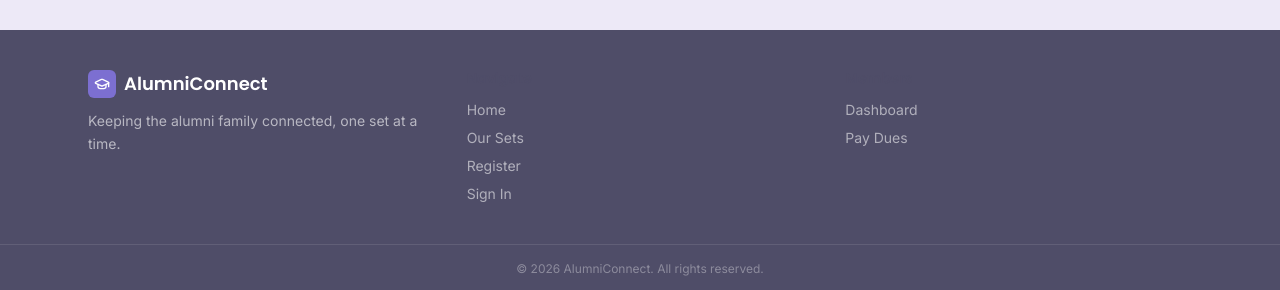
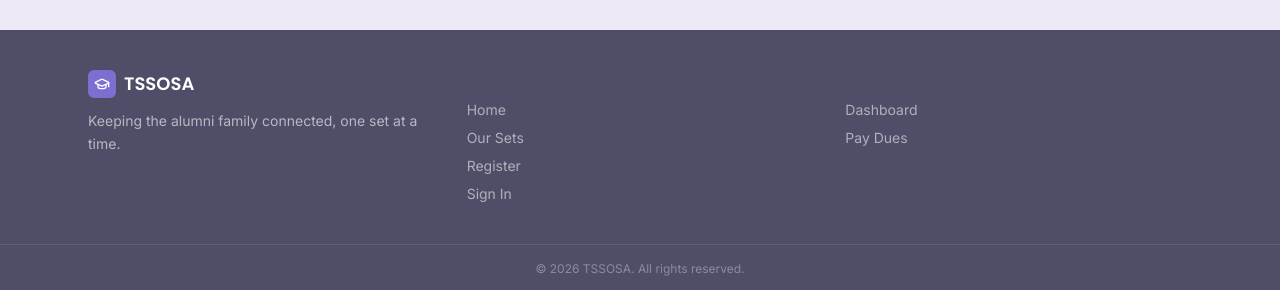
Before and after one commit to echopofi/TOSSA-Webpage, a Next.js app in the folder frontend/: page / in a window 1280 px wide. Shown: the part 3782-4072 px from the top of the page. Built offline with nearby package versions, Linux system fonts and the light colour scheme.

Commit message:
ui(brand): rename 'AlumniConnect' to 'TSSOSA' across nav/sidebar/footer

```diff
--- a/frontend/components/layout/Footer.tsx
+++ b/frontend/components/layout/Footer.tsx
@@ -10,7 +10,7 @@ export default function Footer() {
             <span className="w-7 h-7 rounded-md bg-[var(--primary)] flex items-center justify-center">
               <GraduationCap size={16} />
             </span>
-            AlumniConnect
+            TSSOSA
           </div>
           <p className="text-sm text-white/60 leading-relaxed">
             Keeping the alumni family connected, one set at a time.
@@ -37,7 +37,7 @@ export default function Footer() {
       </div>
 
       <div className="border-t border-white/10 py-4 text-center text-xs text-white/35">
-        © {new Date().getFullYear()} AlumniConnect. All rights reserved.
+        © {new Date().getFullYear()} TSSOSA. All rights reserved.
       </div>
     </footer>
   );
--- a/frontend/components/layout/Navbar.tsx
+++ b/frontend/components/layout/Navbar.tsx
@@ -34,7 +34,7 @@ export default function Navbar({ variant = "public", userName }: NavbarProps) {
         >
           <Image
             src="/assets/logo.jpeg"
-            alt="AlumniConnect logo"
+            alt="TSSOSA logo"
             width={52}
             height={42}
             className="rounded-lg object-cover"
--- a/frontend/components/layout/Sidebar.tsx
+++ b/frontend/components/layout/Sidebar.tsx
@@ -52,12 +52,12 @@ export default function Sidebar({ isAdmin }: SidebarProps) {
         >
           <Image
             src="/assets/logo.jpeg"
-            alt="AlumniConnect logo"
+            alt="TSSOSA logo"
             width={32}
             height={32}
             className="rounded-lg object-cover"
           />
-          AlumniConnect
+          TSSOSA
         </Link>
       </div>
 
```
